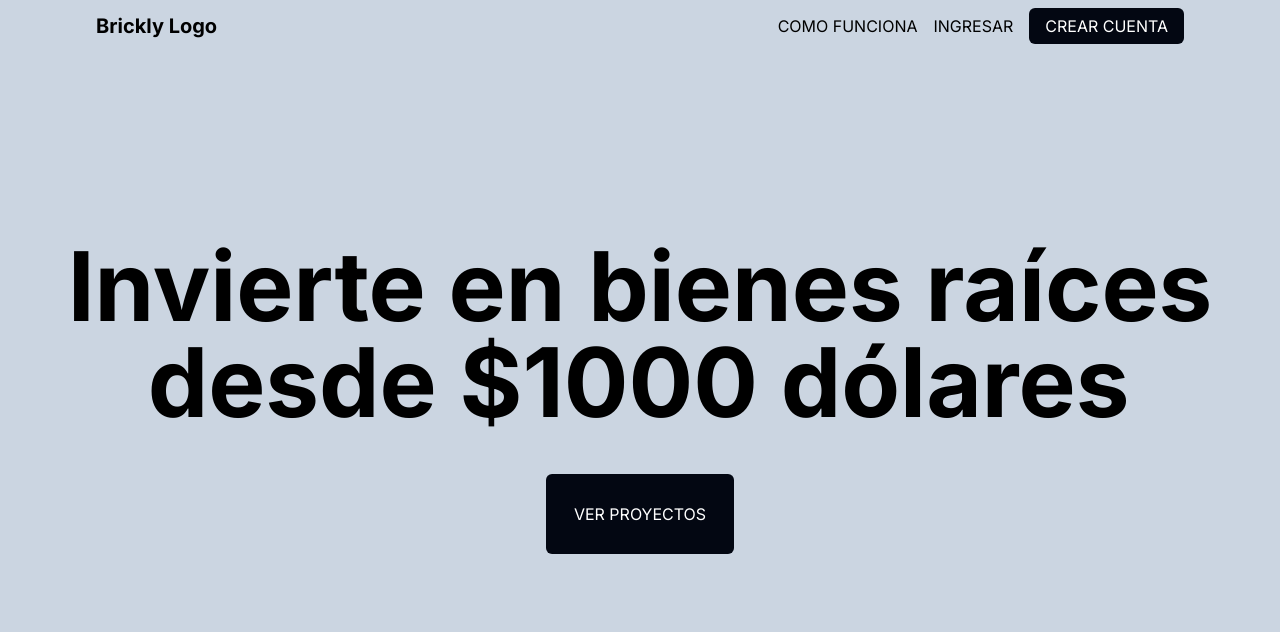
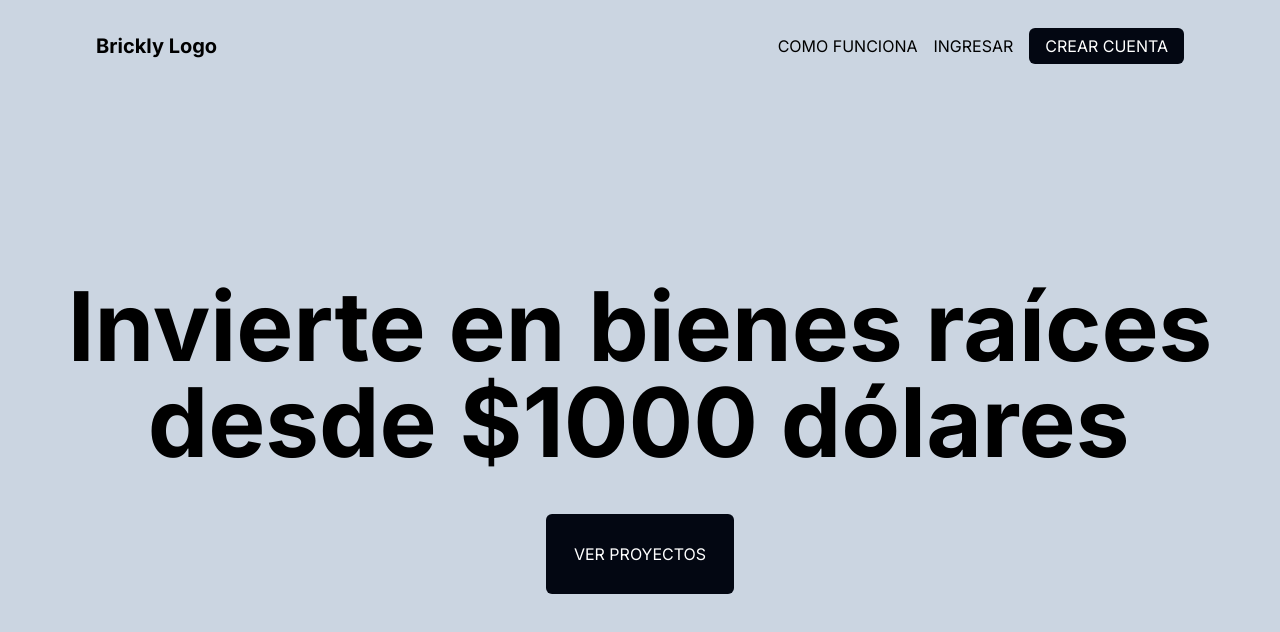
Before and after one commit to No-Country-simulation/c21-14-m-csharp-react, a Next.js app in the folder frontend/: page / in a window 1280 px wide. Shown: the top 632 px of the page. Built offline with nearby package versions, Linux system fonts and the light colour scheme; no server answers.

Commit message:
test front end

```diff
--- a/frontend/src/components/Navbar.jsx
+++ b/frontend/src/components/Navbar.jsx
@@ -7,7 +7,7 @@ async function Navbar() {
   console.log(session);
 
   return (
-    <nav className="flex justify-between items-center px-24 py-3">
+    <nav className="flex justify-between items-center px-24 p-8">
       <h1 className="text-xl font-bold">Brickly Logo</h1>
 
       <ul className="flex gap-x-4">
--- a/frontend/src/components/NavbarLogin.jsx
+++ b/frontend/src/components/NavbarLogin.jsx
@@ -8,7 +8,7 @@ async function Navbar() {
 
   return (
     <nav className="flex justify-between items-center bg-trueGray-200 px-24 p-8">
-      <h1 className="text-xl font-bold">Brickly Logo</h1>
+      <h1 className="text-xl font-bold"> <Link href="/">Brickly Logo</Link></h1>
 
       <ul className="flex gap-x-4">
             <li>
```
